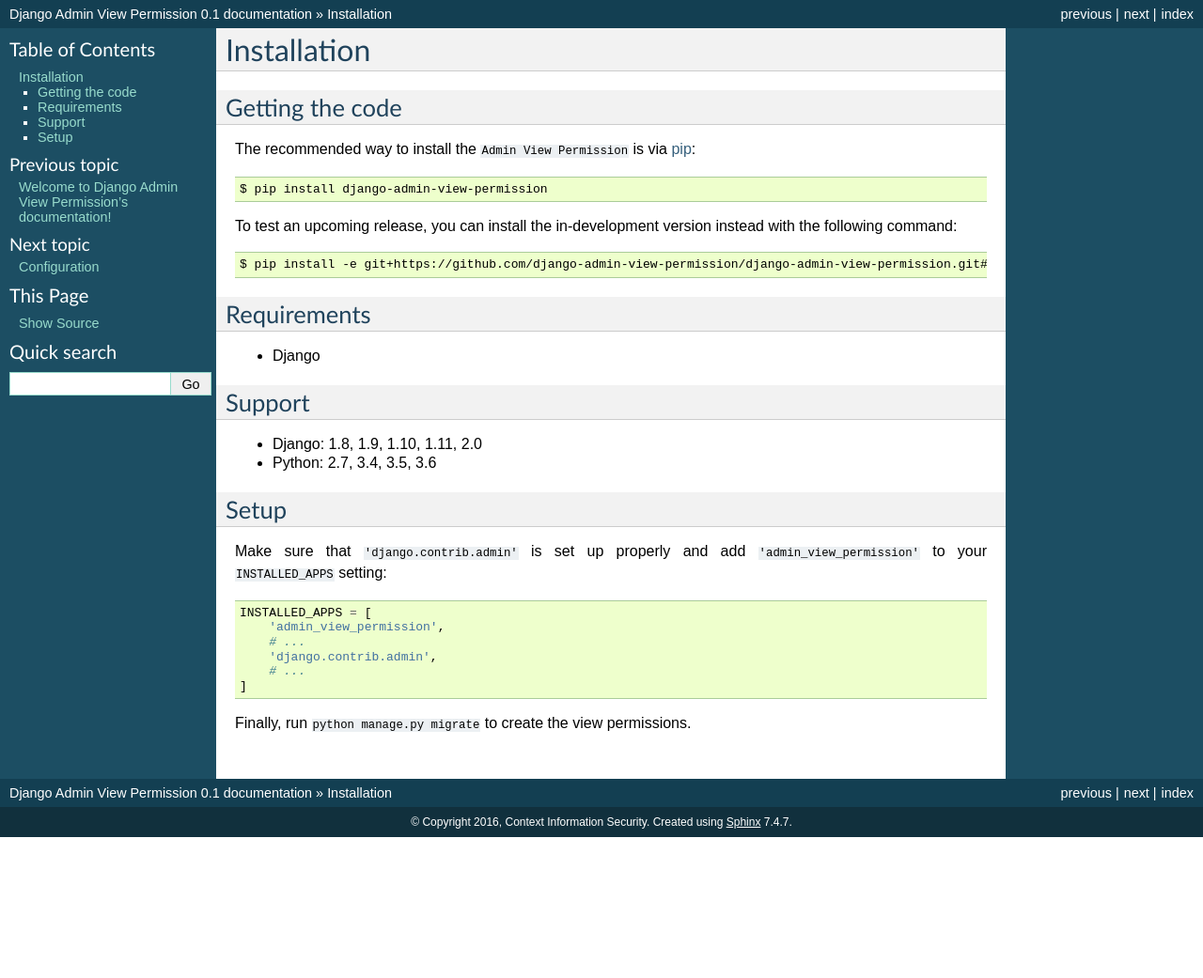
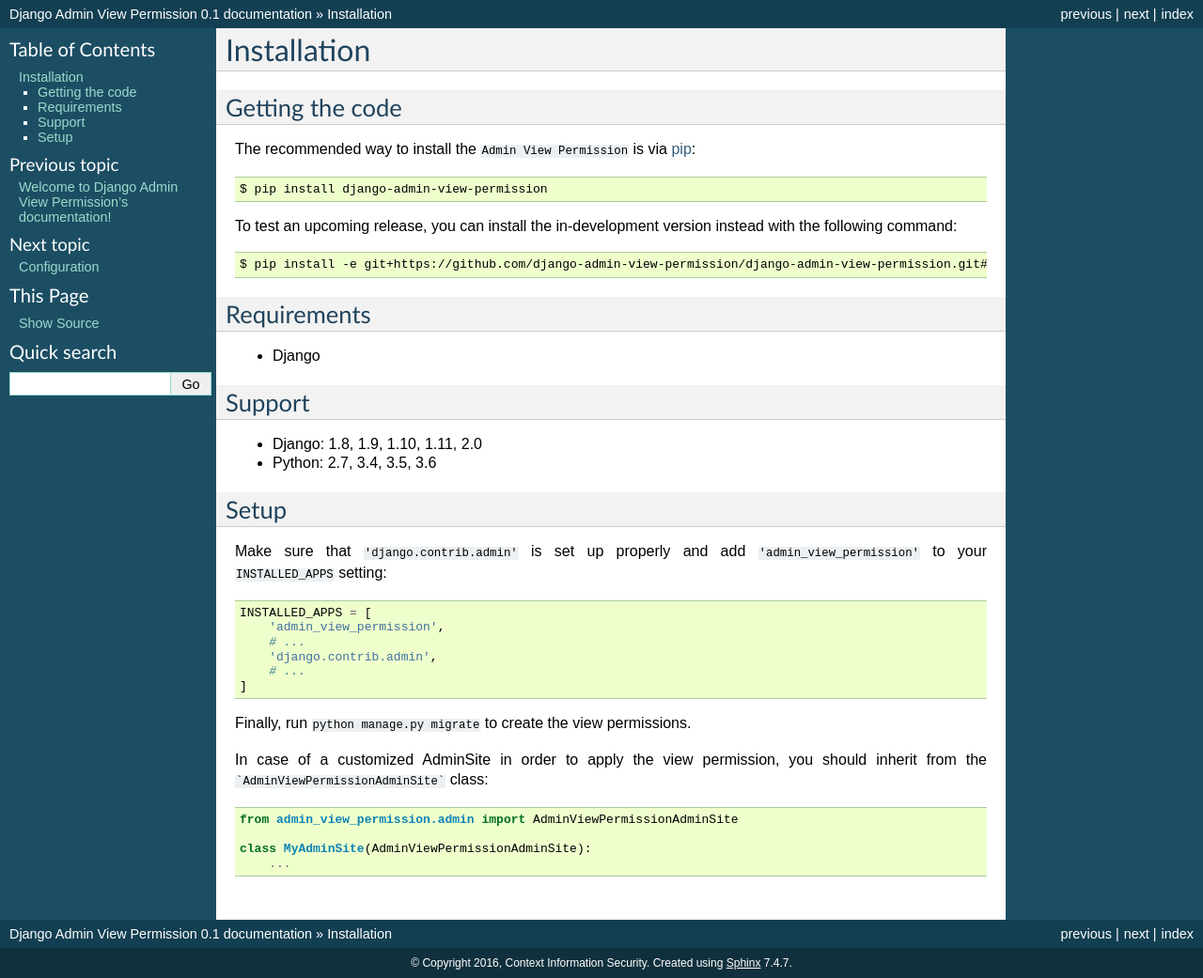
Before and after one commit to ctxis/django-admin-view-permission, a Sphinx documentation site: the page built from docs/installation.rst, in a window 1280 px wide. Shown: the whole page at 94% size. Built offline with Sphinx 7.4.7, drawn with Linux system fonts in a browser that asks for light colours; before the commit the page ends 900 px from its top, so only the background shows below that.

Commit message:
[#51] Add documentation for customized admin sites.

````diff
--- a/docs/installation.rst
+++ b/docs/installation.rst
@@ -39,4 +39,13 @@
 
 Finally, run ``python manage.py migrate`` to create the view permissions.
 
+In case of a customized AdminSite in order to apply the view permission, you
+should inherit from the ```AdminViewPermissionAdminSite``` class::
+
+    from admin_view_permission.admin import AdminViewPermissionAdminSite
+
+    class MyAdminSite(AdminViewPermissionAdminSite):
+        ...
+
+
 .. _pip: https://pip.pypa.io/
````
Also changed, not shown: README.rst (+10 -0 lines).
